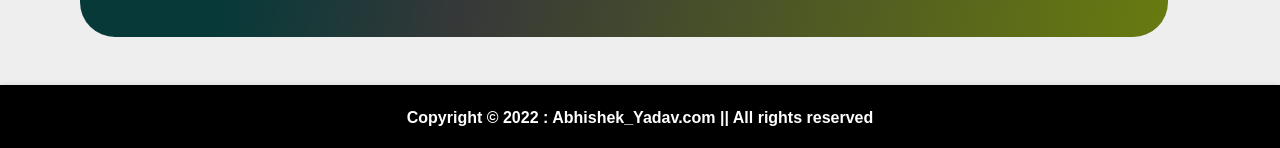
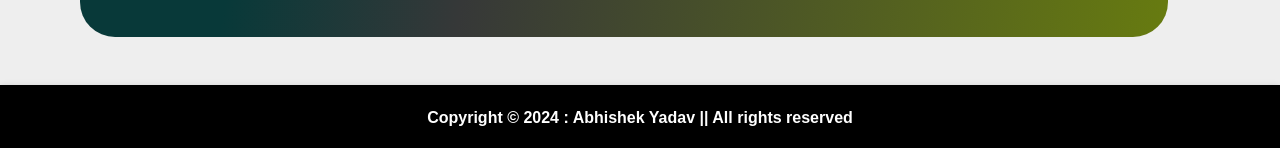
Before and after one commit to iamabhiCH/My-Portfolio, a plain HTML site: page index.html in a window 1280 px wide. Shown: the part 763-911 px from the top of the page. Drawn offline with Linux system fonts and the light colour scheme; a script that the page names is missing.

Commit message:
Update index.html

```diff
--- a/index.html
+++ b/index.html
@@ -74,7 +74,7 @@
 		<img src="img/Abhishek_img.jpg" alt="ABCD">
 	</div>
 	<footer>
-        Copyright &copy 2022 : Abhishek_Yadav.com || All rights reserved
+        Copyright &copy 2024 : Abhishek Yadav || All rights reserved
     </footer>
 	<script src="index.js"></script>
 </body>
```
